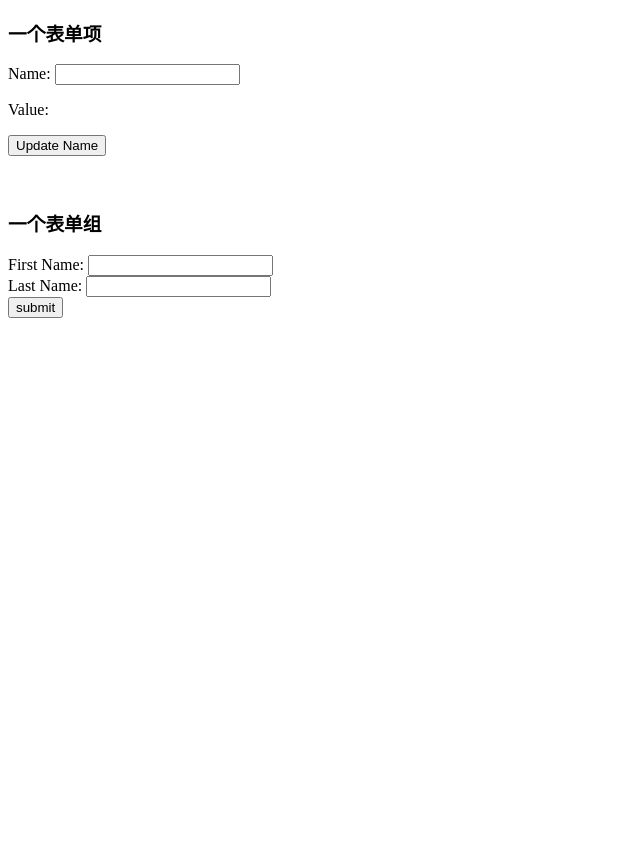
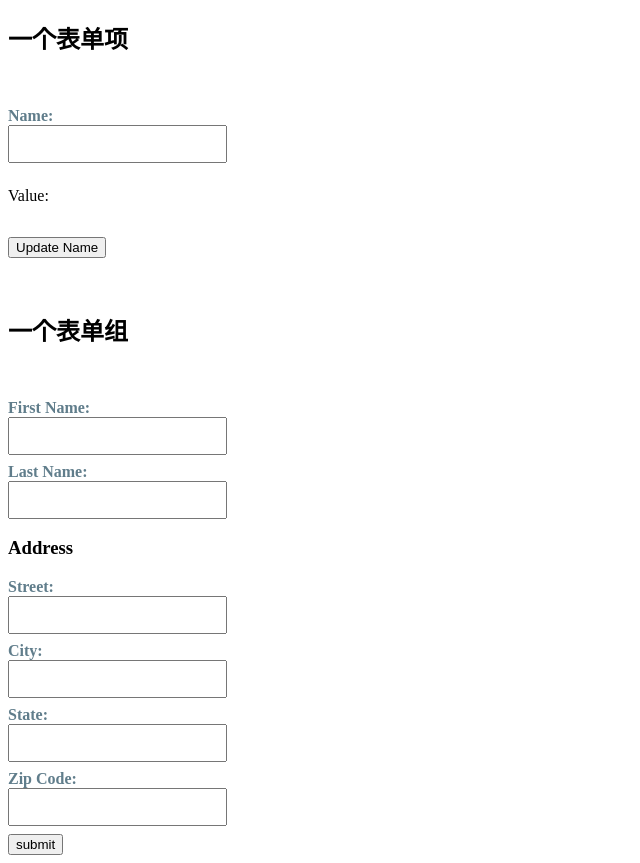
Before and after one commit to LuoXukun/angular, an Angular app in the folder test3/: page / in a window 1280 px wide. Shown: the whole page, without its empty margins (0-640 px from the left). Before the commit the page ends 800 px from the top, so only its background shows below. Built offline with nearby package versions, Linux system fonts and the light colour scheme.

Commit message:
嵌套的表单组

```diff
--- a/test3/src/app/app.component.html
+++ b/test3/src/app/app.component.html
@@ -1,6 +1,6 @@
 <!--The content below is only a placeholder and can be replaced.-->
-<h3>一个表单项</h3>
+<h2>一个表单项</h2>
 <app-name-editor></app-name-editor>
 <br>
-<h3>一个表单组</h3>
+<h2>一个表单组</h2>
 <app-profile-editor></app-profile-editor>
--- a/test3/src/app/name-editor/name-editor.component.css
+++ b/test3/src/app/name-editor/name-editor.component.css
@@ -0,0 +1,19 @@
+:host {
+  display: flex;
+  flex-direction: column;
+  padding-top: 24px;
+}
+
+label {
+  display: block;
+  width: 6em;
+  margin: .5em 0;
+  color: #607D8B;
+  font-weight: bold;
+}
+
+input {
+  height: 2em;
+  font-size: 1em;
+  padding-left: .4em;
+}
--- a/test3/src/app/profile-editor/profile-editor.component.css
+++ b/test3/src/app/profile-editor/profile-editor.component.css
@@ -0,0 +1,19 @@
+:host {
+  display: flex;
+  flex-direction: column;
+  padding-top: 24px;
+}
+
+label {
+  display: block;
+  width: 6em;
+  margin: .5em 0;
+  color: #607D8B;
+  font-weight: bold;
+}
+
+input {
+  height: 2em;
+  font-size: 1em;
+  padding-left: .4em;
+}
--- a/test3/src/app/profile-editor/profile-editor.component.html
+++ b/test3/src/app/profile-editor/profile-editor.component.html
@@ -3,11 +3,27 @@
     First Name:
     <input type="text" formControlName="firstName">
   </label>
-  <br>
   <label>
     Last Name:
     <input type="text" formControlName="lastName">
   </label>
-  <br>
+  <div formGroupName="address">
+    <h3>Address</h3>
+    <label>
+      Street:
+      <input type="text" formControlName="street">
+    </label>
+    <label>
+      City:
+      <input type="text" formControlName="city">
+    </label>
+    <label>
+      State:
+      <input type="text" formControlName="state">
+    </label><label>
+      Zip Code:
+      <input type="text" formControlName="zip">
+    </label>
+  </div>
   <button type="submit" [disabled]="!profileForm.valid">submit</button>
 </form>
--- a/test3/src/app/profile-editor/profile-editor.component.ts
+++ b/test3/src/app/profile-editor/profile-editor.component.ts
@@ -10,7 +10,13 @@ export class ProfileEditorComponent implements OnInit {
 
   profileForm = new FormGroup({
     firstName: new FormControl(''),
-    lastName: new FormControl('')
+    lastName: new FormControl(''),
+    address: new FormGroup({
+      street: new FormControl(''),
+      city: new FormControl(''),
+      state: new FormControl(''),
+      zip: new FormControl('')
+    })
   });
 
   constructor() { }
```
